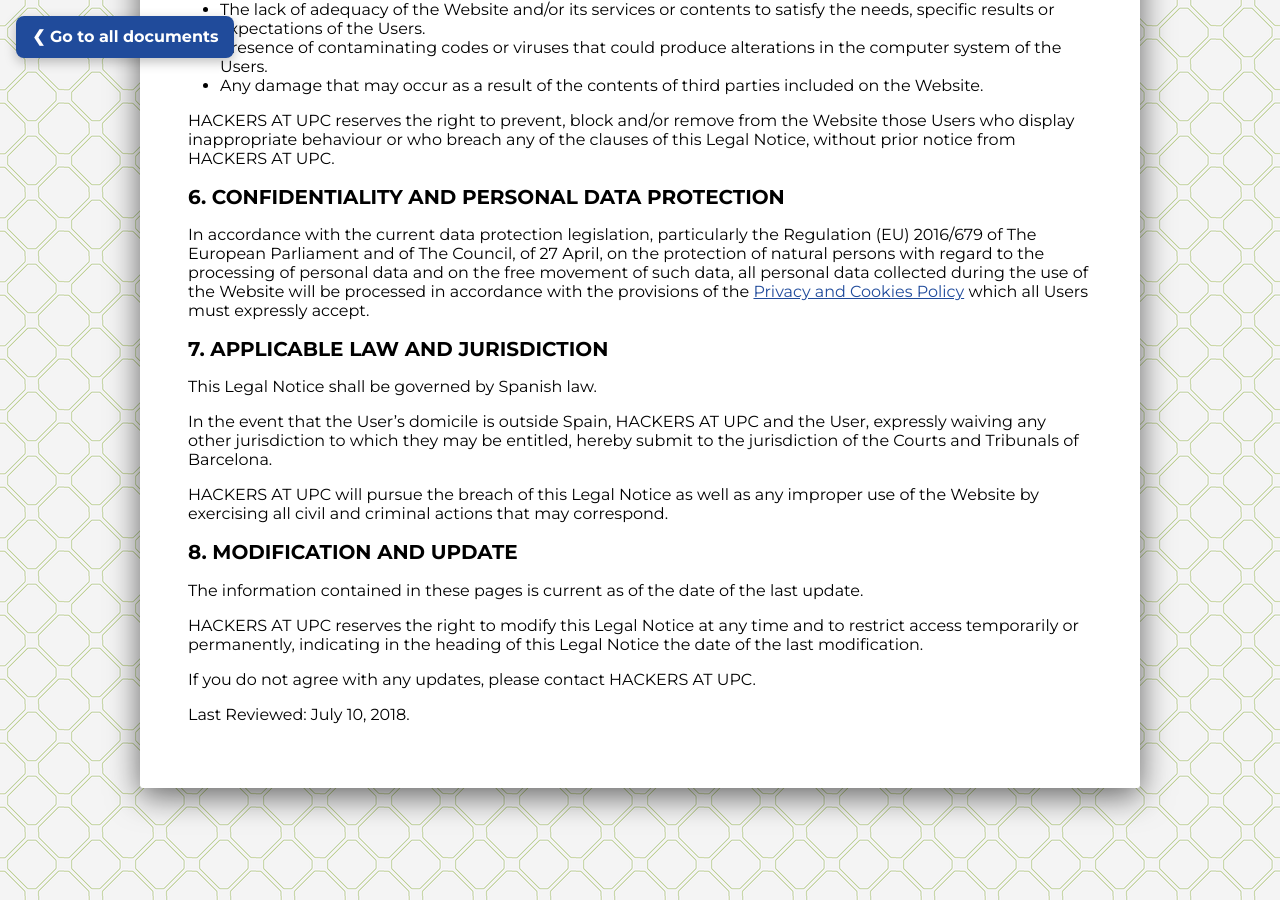
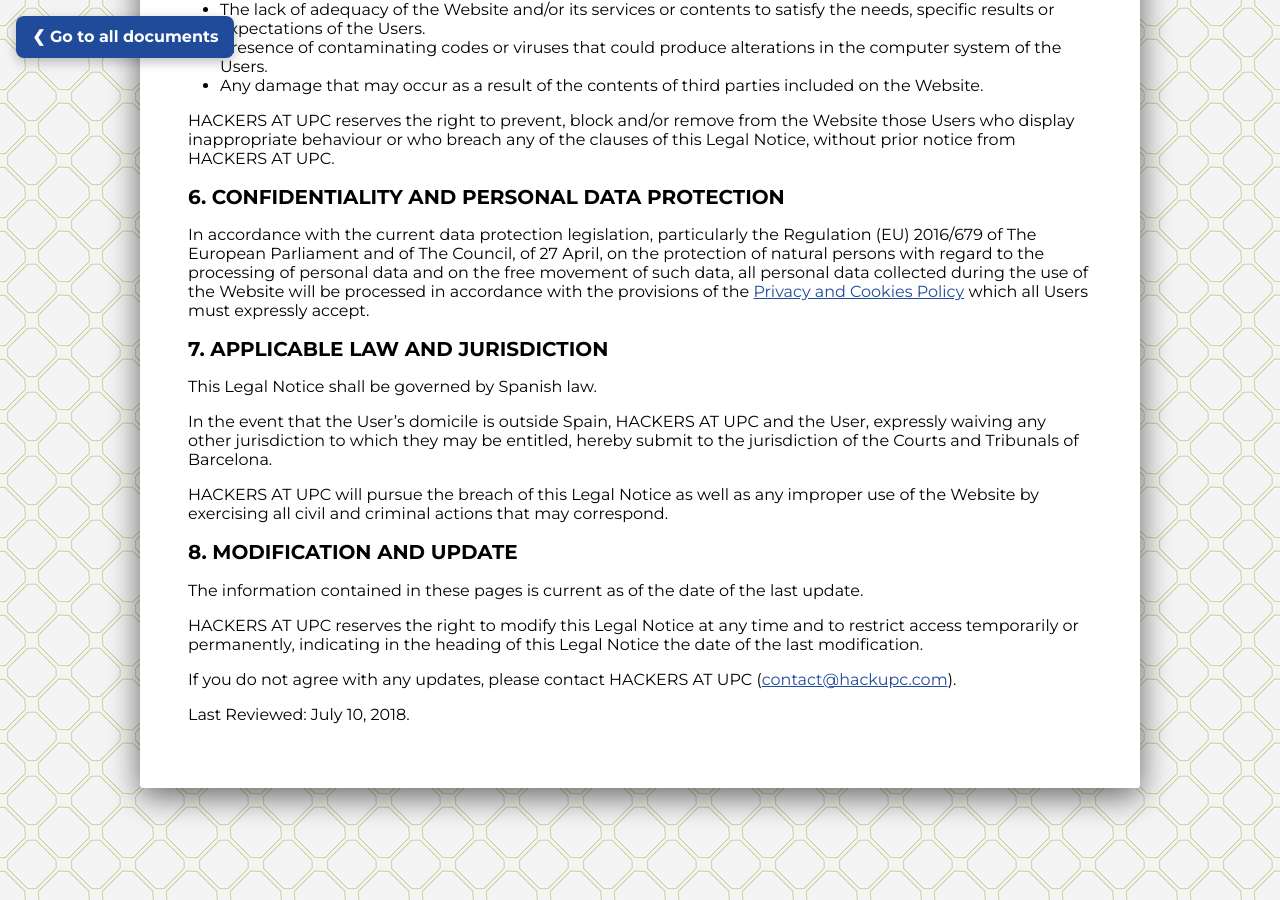
Before and after one commit to hackupc/legal-page, a Jekyll site: the page built from _documents/legal_notice.md, in a window 1280 px wide and 900 px high, scrolled down 1632 px. Built offline with Jekyll 4.4.1, drawn with Linux system fonts in a browser that asks for light colours.

Commit message:
Add email to legal notice

```diff
--- a/_documents/legal_notice.md
+++ b/_documents/legal_notice.md
@@ -74,6 +74,6 @@
 
 HACKERS AT UPC reserves the right to modify this Legal Notice at any time and to restrict access temporarily or permanently, indicating in the heading of this Legal Notice the date of the last modification.
 
-If you do not agree with any updates, please contact HACKERS AT UPC.
+If you do not agree with any updates, please contact HACKERS AT UPC ([contact@hackupc.com](mailto:contact@hackupc.com)).
 
 Last Reviewed: July 10, 2018.
```
